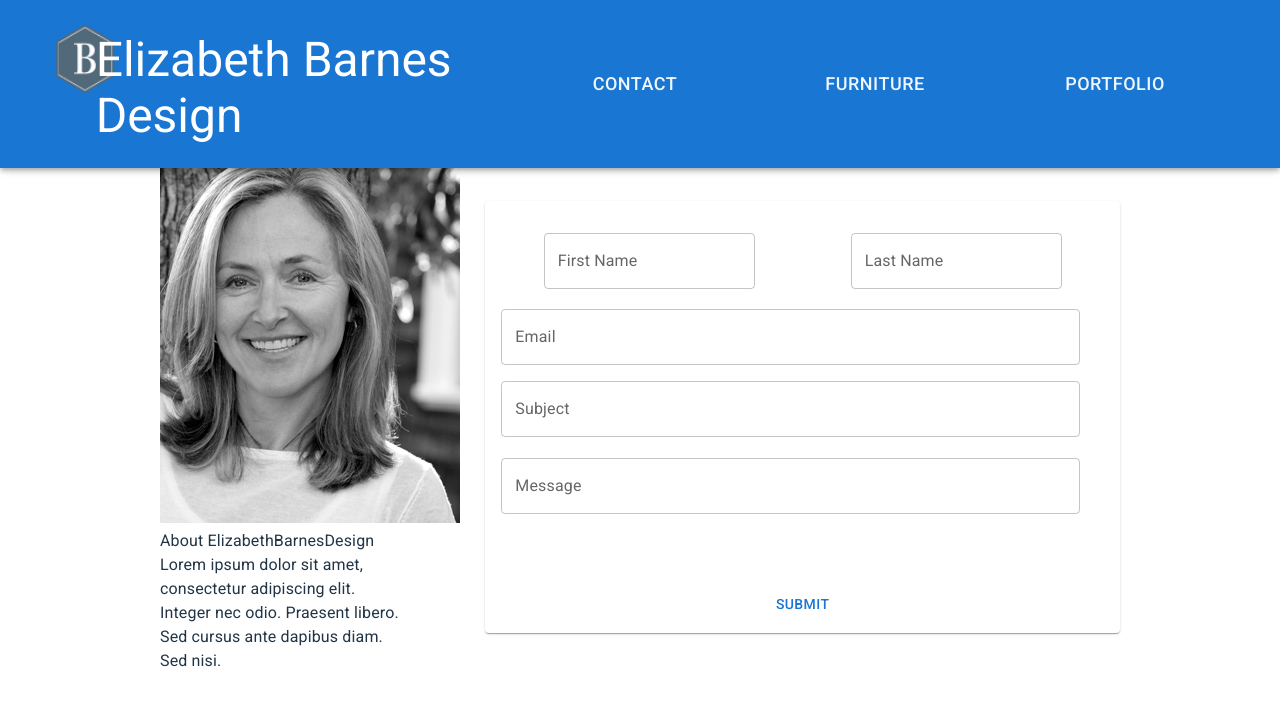
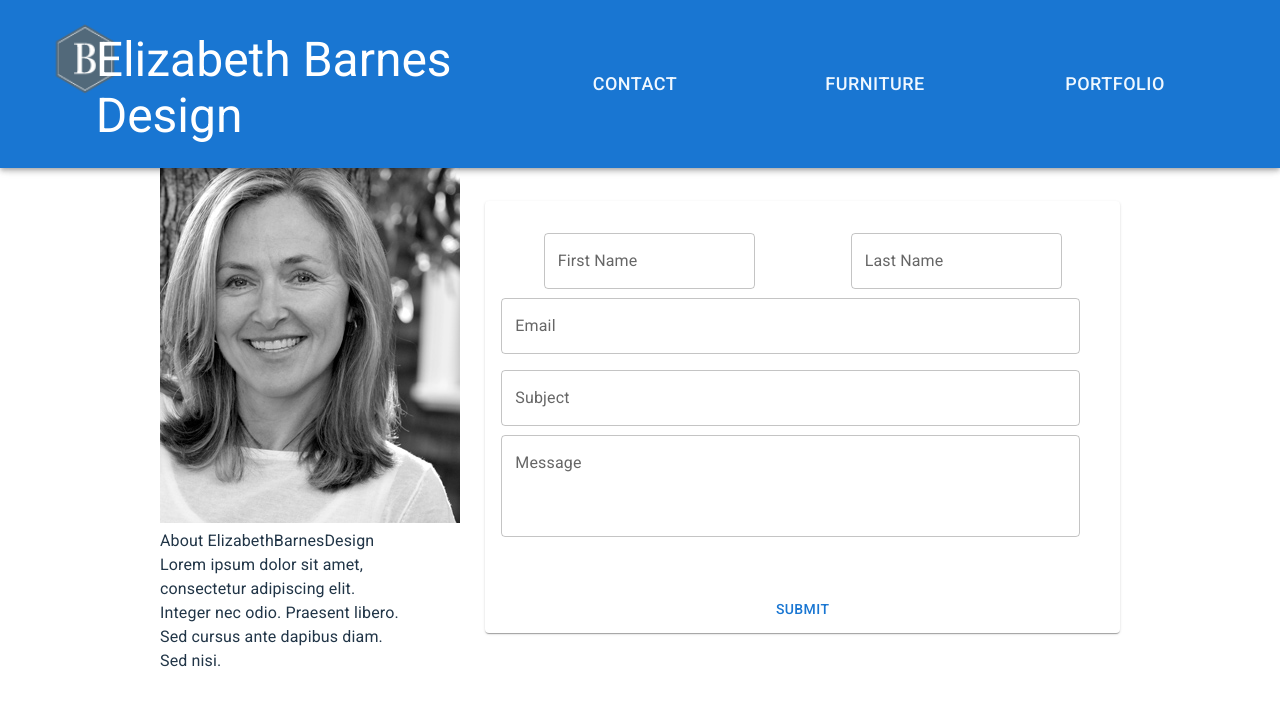
Before and after one commit to masonbarnes645/ERBD, a React (Vite) app in the folder ERB-client/: page /contact-us in a window 1280 px wide. Shown: the top 706 px of the page. Built offline with nearby package versions, Linux system fonts and the light colour scheme; no server answers.

Commit message:
msg box multiline

```diff
--- a/ERB-client/src/Contact.jsx
+++ b/ERB-client/src/Contact.jsx
@@ -58,7 +58,7 @@ const Contact = () => {
                             <TextField fullWidth label="Subject" onChange={handleChange} name='subject' />
                         </Box>
                         <Box sx={{marginLeft:2, marginRight:5, paddingBottom:5}}>
-                            <TextField fullWidth  label="Message" onChange={handleChange} name='message'  />
+                            <TextField fullWidth  label="Message" onChange={handleChange} name='message'  multiline rows={3}  />
                         </Box>
                         <Button type='submit'>Submit</Button>
                     </Paper>
```
